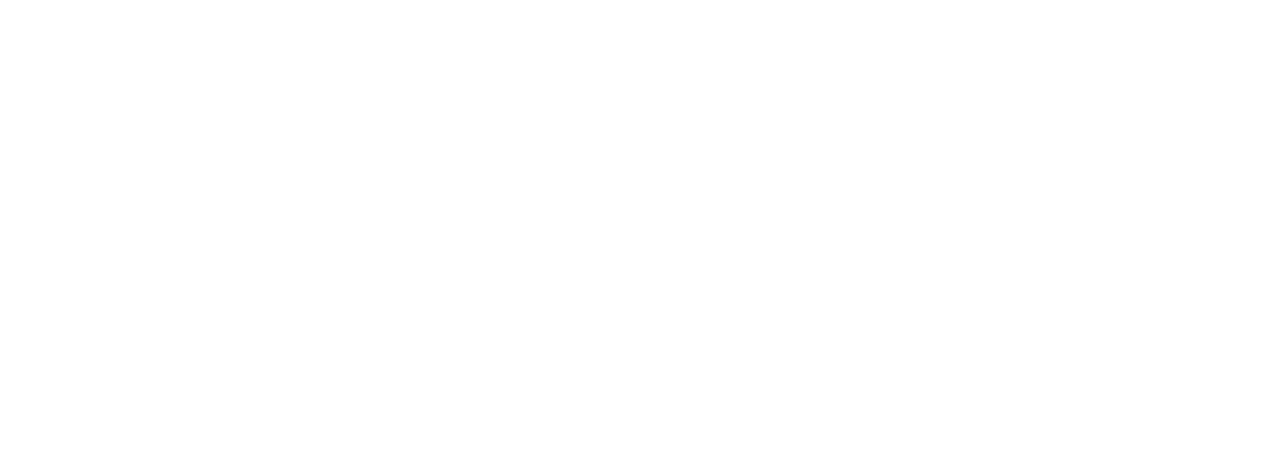
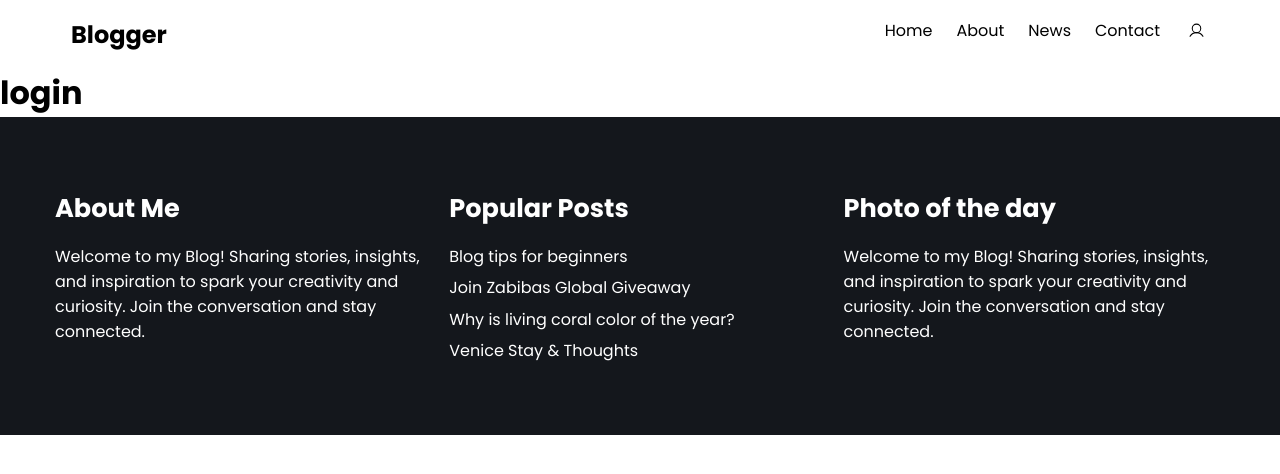
Before and after one commit to Joao123433/blogger, a React (Vite) app in the folder client/: page /login in a window 1280 px wide. Before the commit this address had no page. Shown: the top 474 px of the page. Built offline with nearby package versions, Linux system fonts and the light colour scheme.

Commit message:
Add user icon

```diff
--- a/client/src/Router.tsx
+++ b/client/src/Router.tsx
@@ -4,6 +4,7 @@ import { About } from "./pages/About";
 import { DefaultLayout } from "./layout/DefaultLayout";
 import { Contact } from "./pages/Contact";
 import { News } from "./pages/News";
+import { Login } from "./pages/login";
 
 export function Router() {
   return (
@@ -13,6 +14,7 @@ export function Router() {
         <Route path="about" element={<About />}/>
         <Route path="news" element={<News />}/>
         <Route path="contact" element={<Contact />}/>
+        <Route path="login" element={<Login />}/>
       </Route>
     </Routes>
   )
--- a/client/src/components/Header/index.tsx
+++ b/client/src/components/Header/index.tsx
@@ -1,6 +1,6 @@
 import { NavLink } from "react-router-dom";
 import { DrawerContainer, HamburguerContainer, HeaderContainer, NavContainer } from "./styles";
-import { List, X } from "phosphor-react";
+import { List, User, X } from "phosphor-react";
 import { useState } from "react";
 
 export function Header() {
@@ -16,6 +16,7 @@ export function Header() {
         <NavLink to="/about">About</NavLink>
         <NavLink to="/news">News</NavLink>
         <NavLink to="/contact">Contact</NavLink>
+        <User size={25} />
       </NavContainer>
       <HamburguerContainer>
         <List size={32} onClick={() => setOpen(true)} />
@@ -25,6 +26,7 @@ export function Header() {
           <NavLink to="/about" onClick={() => setOpen(false)}>About</NavLink>
           <NavLink to="/news" onClick={() => setOpen(false)}>News</NavLink>
           <NavLink to="/contact" onClick={() => setOpen(false)}>Contact</NavLink>
+          <NavLink to="/login" onClick={() => setOpen(false)}>User</NavLink>
         </DrawerContainer>
       </HamburguerContainer>
     </HeaderContainer>
--- a/client/src/components/Header/styles.ts
+++ b/client/src/components/Header/styles.ts
@@ -66,6 +66,12 @@ export const NavContainer = styled.nav`
   a.active {
     color: ${(props) => props.theme['gray-500']};
   }
+
+
+  svg {
+    border-bottom: 3px solid transparent;
+    padding-bottom: 5px;
+  }
 `;
 
 export const HamburguerContainer = styled.div`
--- /dev/null
+++ b/client/src/pages/login/index.tsx
@@ -0,0 +1,7 @@
+export function Login() {
+  return (
+    <>
+      <h1>login</h1>
+    </>
+  )
+}
```
Also changed, not shown: 1 other file (tests, documents, lock files or other folders).
